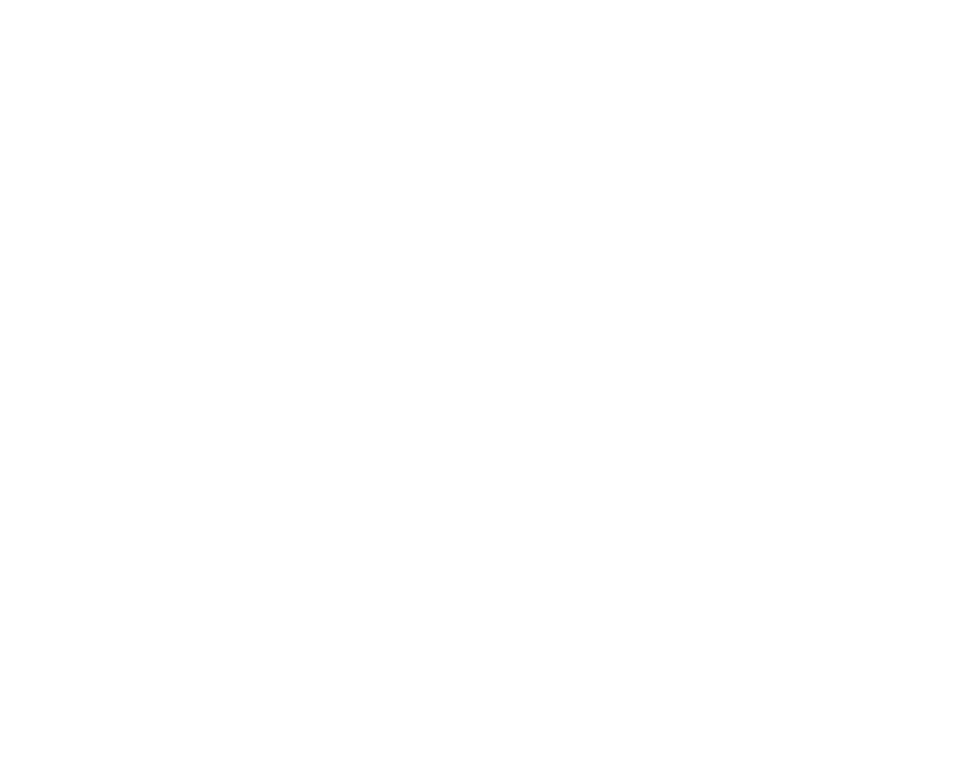
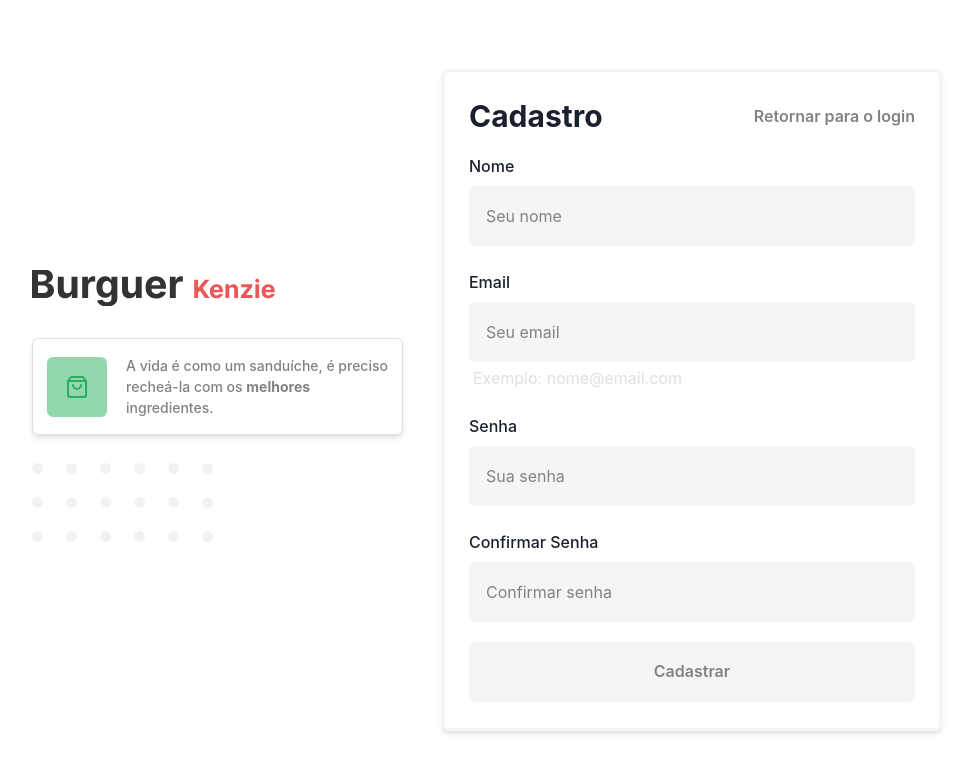
Before and after one commit to vanagila/hamburgueria-typescript-json-server, a React (Create React App) app: page /cadastrar in a window 1280 px wide. Shown: the top 772 px of the page, without its empty margins (153-1125 px from the left). Built offline with nearby package versions, Linux system fonts and the light colour scheme.

Commit message:
feat: signup base

```diff
--- a/src/pages/Login/index.tsx
+++ b/src/pages/Login/index.tsx
@@ -61,7 +61,9 @@
           bg="white"
           shadow="md"
         >
-          <Heading size="lg">Login</Heading>
+          <Heading as="h3" size="lg">
+            Login
+          </Heading>
           <VStack spacing="6" mt="5">
             <Box w="100%">
               <Input
--- a/src/pages/Signup/index.tsx
+++ b/src/pages/Signup/index.tsx
@@ -1,3 +1,182 @@
+import BurguerKenzie from "../../assets/BurguerKenzie.svg";
+import Ellipse from "../../assets/ellipse.svg";
+import { Input } from "../../components/Form/Input";
+
+import { useForm } from "react-hook-form";
+import * as yup from "yup";
+import { yupResolver } from "@hookform/resolvers/yup";
+import { useHistory } from "react-router-dom";
+import { FiShoppingBag } from "react-icons/fi";
+
+import {
+  Button,
+  Flex,
+  Grid,
+  Heading,
+  Image,
+  VStack,
+  Text,
+  Box,
+  Icon,
+  HStack,
+  Center,
+  Link,
+} from "@chakra-ui/react";
+
+interface SignupData {
+  name: string;
+  email: string;
+  password: string;
+  confirmPassword: string;
+}
+
 export const Signup = () => {
-  return <p>Cadastro</p>;
+  const signupSchema = yup.object().shape({
+    name: yup.string().required("Campo obrigatório"),
+    email: yup.string().required("Campo obrigatório").email("Email inválido"),
+    password: yup.string().required("Campo obrigatório"),
+    confirmPassword: yup
+      .string()
+      .required("Campo obrigatório")
+      .oneOf([yup.ref("password")], "Senhas não conferem"),
+  });
+
+  const {
+    formState: { errors },
+    register,
+    handleSubmit,
+  } = useForm<SignupData>({ resolver: yupResolver(signupSchema) });
+
+  const handleSigIn = (data: SignupData) => {
+    console.log(data);
+  };
+
+  const history = useHistory();
+
+  return (
+    <Flex alignItems="center" h={["auto", "auto", "100vh", "100vh"]} bg="white">
+      <Flex
+        w="100%"
+        justifyContent="center"
+        flexDirection={["column", "column", "row", "row"]}
+        alignItems="center"
+      >
+        <Grid bg="white" paddingRight={[null, null, "39px", "39px"]}>
+          <Image
+            src={BurguerKenzie}
+            alt="BurguerKenzie"
+            w="243px"
+            h="60px"
+            mb="5"
+          />
+
+          <HStack
+            direction="row"
+            w="100%"
+            padding="16px 14px"
+            spacing="19px"
+            border="1px solid"
+            borderColor="gray.100"
+            borderRadius="md"
+            bg="white"
+            shadow="md"
+          >
+            <Center boxSize="60px" bgColor="primary.50" borderRadius="md">
+              <Icon as={FiShoppingBag} color="primary.100" w="24px" h="24px" />
+            </Center>
+            <Text fontSize="sm" fontWeight="500" color="gray.300">
+              A vida é como um sanduíche, é preciso
+              <br /> recheá-la com os <b>melhores</b>
+              <br /> ingredientes.
+            </Text>
+          </HStack>
+
+          <Image src={Ellipse} alt="ellipse" mt="7" />
+        </Grid>
+
+        <Grid
+          w={["383px", "383px", "500px"]}
+          as="form"
+          onSubmit={handleSubmit(handleSigIn)}
+          padding="26px 24px"
+          border="3px solid"
+          borderColor="gray.0"
+          borderRadius="md"
+          bg="white"
+          shadow="md"
+        >
+          <Flex justifyContent="space-between">
+            <Heading as="h3" size="lg">
+              Cadastro
+            </Heading>
+            <Button
+              variant="link"
+              color="gray.300"
+              onClick={() => history.push("/cadastrar")}
+            >
+              Retornar para o login
+            </Button>
+          </Flex>
+
+          <VStack spacing="6" mt="5">
+            <Input
+              type="name"
+              bg="gray.0"
+              _hover={{ bgColor: "white" }}
+              placeholder="Seu nome"
+              label="Nome"
+              error={errors.password}
+              {...register("password")}
+            />
+            <Box w="100%">
+              <Input
+                type="email"
+                bg="gray.0"
+                _hover={{ bgColor: "white" }}
+                placeholder="Seu email"
+                label="Email"
+                error={errors.email}
+                {...register("email")}
+              />
+              {!errors.email && (
+                <Text ml="1" mt="1" color="gray.100">
+                  Exemplo: nome@email.com
+                </Text>
+              )}
+            </Box>
+            <Input
+              type="password"
+              bg="gray.0"
+              _hover={{ bgColor: "white" }}
+              placeholder="Sua senha"
+              label="Senha"
+              error={errors.password}
+              {...register("password")}
+            />
+
+            <Input
+              type="password"
+              bg="gray.0"
+              _hover={{ bgColor: "white" }}
+              placeholder="Confirmar senha"
+              label="Confirmar Senha"
+              error={errors.confirmPassword}
+              {...register("password")}
+            />
+          </VStack>
+
+          <Button
+            mt="5"
+            bgColor="gray.0"
+            color="gray.300"
+            _hover={{ bgColor: "gray.300", color: "gray.100" }}
+            h="60px"
+            size="md"
+          >
+            Cadastrar
+          </Button>
+        </Grid>
+      </Flex>
+    </Flex>
+  );
 };
--- a/src/routes/index.tsx
+++ b/src/routes/index.tsx
@@ -7,7 +7,7 @@
   return (
     <Switch>
       <Route exact path="/" component={Login} />
-      <Route exact path="cadastrar" component={Signup} />
+      <Route exact path="/cadastrar" component={Signup} />
     </Switch>
   );
 };
```
